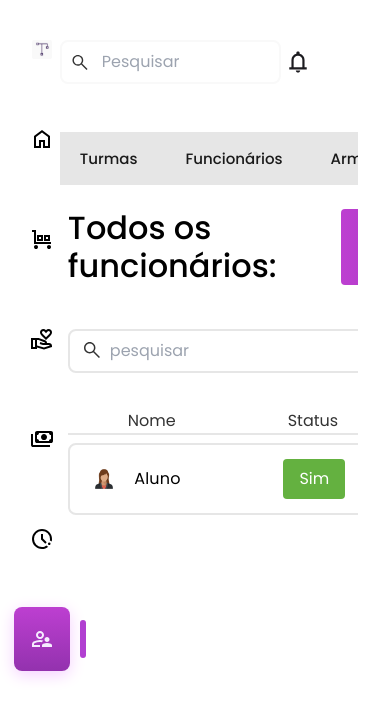
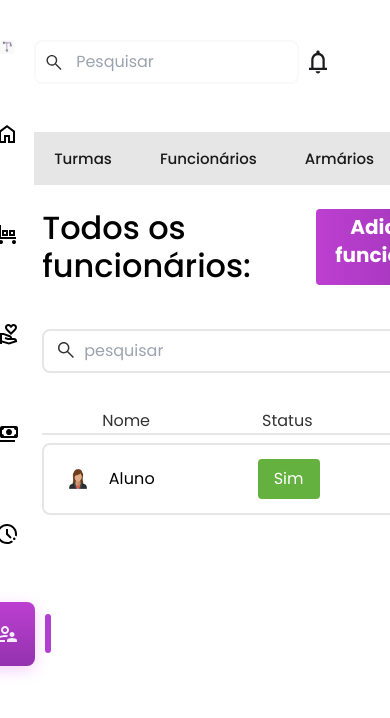
Before and after one commit to ryanNS3/PlanNexus-Front-End, a React (Vite) app: page /gestao in a window 390 px wide. Shown: the top 718 px of the page. Built offline with nearby package versions, Linux system fonts and the light colour scheme.

Commit message:
style: add responsive styles to Management component

```diff
--- a/src/pages/Management/index.jsx
+++ b/src/pages/Management/index.jsx
@@ -6,7 +6,7 @@ import { Header } from "../../components/Header";
 
 export function Management(){
     return(
-        <div className="grid grid-cols-12 gap-2 mx-8 max-w-[90rem]">
+        <div className="grid grid-cols-12 gap-5 mx-8 max-w-[90rem]" style={{margin: 'auto'}}>
                 <Sidebar/>
             <Main>
                 <Header/>
```
